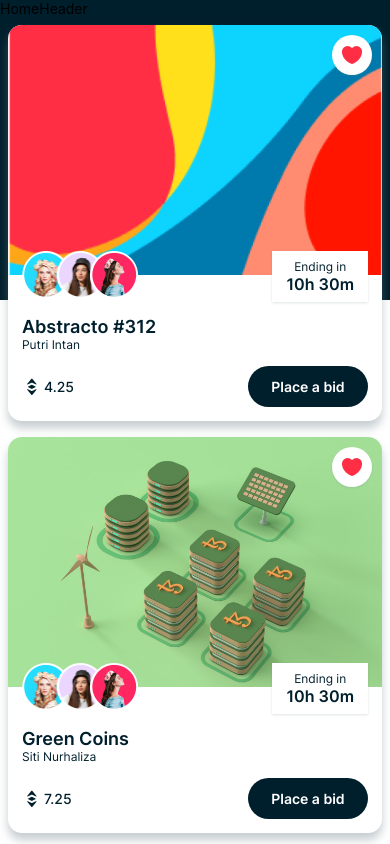
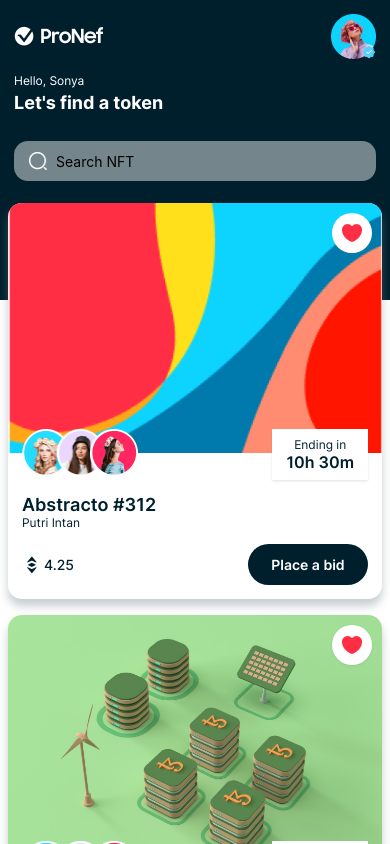
Before and after one commit to novan132/rnative, a React Native app: screen /Home in a window 390 px wide. Shown: the top 844 px of the page. Built offline with nearby package versions, Linux system fonts and the light colour scheme.

Commit message:
feat: implement home header component

```diff
--- a/components/HomeHeader.js
+++ b/components/HomeHeader.js
@@ -1,8 +1,113 @@
-import { View, Text } from 'react-native';
-const HomeHeader = () => {
+import { View, Text, Image, TextInput } from 'react-native';
+import { COLORS, FONTS, SIZES, assets } from '../constants';
+
+const HomeHeader = ({ onSearch }) => {
   return (
-    <View>
-      <Text>HomeHeader</Text>
+    <View
+      style={{
+        backgroundColor: COLORS.primary,
+        padding: SIZES.font,
+      }}
+    >
+      <View
+        style={{
+          flexDirection: 'row',
+          justifyContent: 'space-between',
+          alignItems: 'center',
+        }}
+      >
+        <Image
+          source={assets.logo}
+          resizeMode="contain"
+          style={{
+            width: 90,
+            height: 25,
+          }}
+        />
+        <View
+          style={{
+            width: 45,
+            height: 45,
+          }}
+        >
+          <Image
+            source={assets.person01}
+            resizeMode="contain"
+            style={{
+              width: '100%',
+              height: '100%',
+            }}
+          />
+          <Image
+            source={assets.badge}
+            resizeMode="contain"
+            style={{
+              position: 'absolute',
+              width: 15,
+              height: 15,
+              bottom: 0,
+              right: 0,
+            }}
+          />
+        </View>
+      </View>
+      <View
+        style={{
+          marginVertical: SIZES.font,
+        }}
+      >
+        <Text
+          style={{
+            fontFamily: FONTS.regular,
+            fontSize: SIZES.small,
+            color: COLORS.white,
+          }}
+        >
+          Hello, Sonya
+        </Text>
+        <Text
+          style={{
+            fontFamily: FONTS.bold,
+            fontSize: SIZES.large,
+            color: COLORS.white,
+            marginTop: SIZES.base / 2,
+          }}
+        >
+          Let's find a token
+        </Text>
+      </View>
+      <View
+        style={{
+          marginTop: SIZES.font,
+        }}
+      >
+        <View
+          style={{
+            width: '100%',
+            borderRadius: SIZES.font,
+            backgroundColor: COLORS.gray,
+            flexDirection: 'row',
+            alignItems: 'center',
+            paddingHorizontal: SIZES.font,
+            paddingVertical: SIZES.small - 2,
+          }}
+        >
+          <Image
+            source={assets.search}
+            resizeMode="contain"
+            style={{
+              width: 20,
+              height: 20,
+              marginRight: SIZES.base,
+            }}
+          />
+          <TextInput
+            placeholder="Search NFT"
+            style={{ flex: 1 }}
+            onChangeText={onSearch}
+          />
+        </View>
+      </View>
     </View>
   );
 };
```
